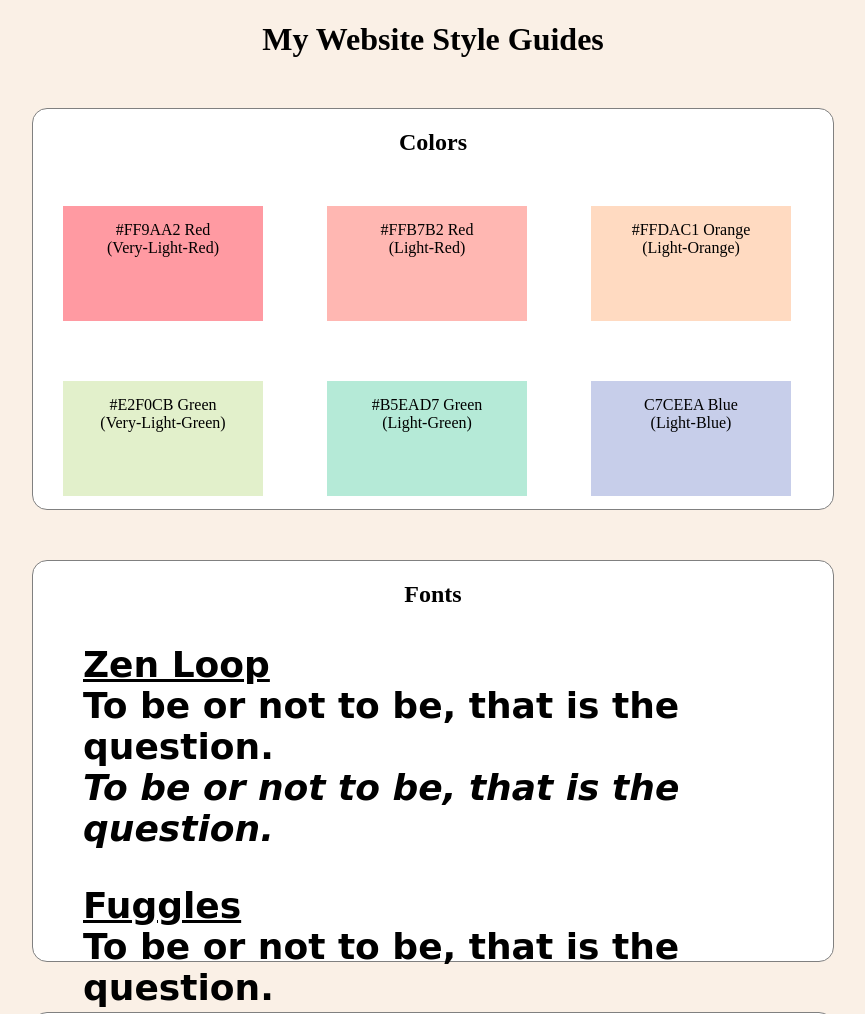
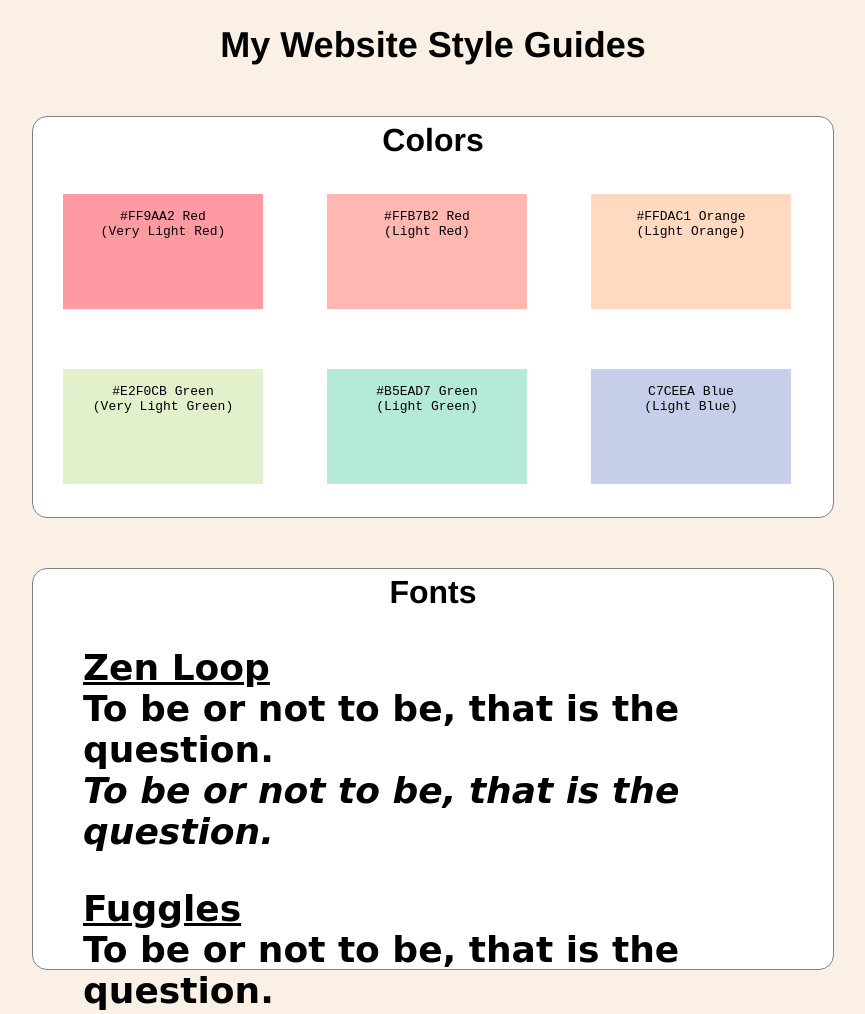
Before and after one commit to dreaKeown/myWebsiteStyleGuides, a plain HTML site: page index.html in a window 1280 px wide. Shown: the top 1014 px of the page, without its empty margins (207-1072 px from the left). Drawn offline with Linux system fonts and the light colour scheme; a web font is replaced by a local one.

Commit message:
Some styling changes to H1, H2 and text

```diff
--- a/index.html
+++ b/index.html
@@ -14,28 +14,28 @@
                 <h2>Colors</h2>
                 <div id="colorBoxesContainer">
                     <div class="colorBox" id="veryLightRed">
-                        #FF9AA2 Red </br> (Very-Light-Red)
+                        #FF9AA2 Red </br> (Very Light Red)
                     </div>
 
                     <div class="colorBox" id="lightRed">
-                        #FFB7B2 Red </br> (Light-Red)
+                        #FFB7B2 Red </br> (Light Red)
                     </div>
 
                     <div class="colorBox" id="lightOrange">
-                        #FFDAC1 Orange </br> (Light-Orange)
+                        #FFDAC1 Orange </br> (Light Orange)
                     </div>
 
                     <div class="colorBox" id="veryLightGreen">
-                        #E2F0CB Green </br> (Very-Light-Green)
+                        #E2F0CB Green </br> (Very Light Green)
                     </div>
 
                     <div class="colorBox" id="lightGreen">
-                        #B5EAD7 Green </br> (Light-Green)
+                        #B5EAD7 Green </br> (Light Green)
 
                     </div>
 
                     <div class ="colorBox" id="lightBlue">
-                        C7CEEA Blue </br> (Light-Blue)
+                        C7CEEA Blue </br> (Light Blue)
                     </div>
                 </div>
             </div>
--- a/styles.css
+++ b/styles.css
@@ -1,4 +1,19 @@
+h1 {
+    font-weight: 900;
+    font-size: 36px;
+
+    }
+
+h2 {
+    font-weight: 700;
+    font-size: 32px;
+    margin: 5px;
+
+}
+
+
 h1, h2 {
+    font-family: helvetica, sans-serif;
     text-align: center;
 }
 
@@ -28,6 +43,7 @@ text-align: center;
 display: inline-block;
 margin: 30px;
 padding-top: 15px;
+font-family: monospace;
 }
 
 #veryLightRed {
```
